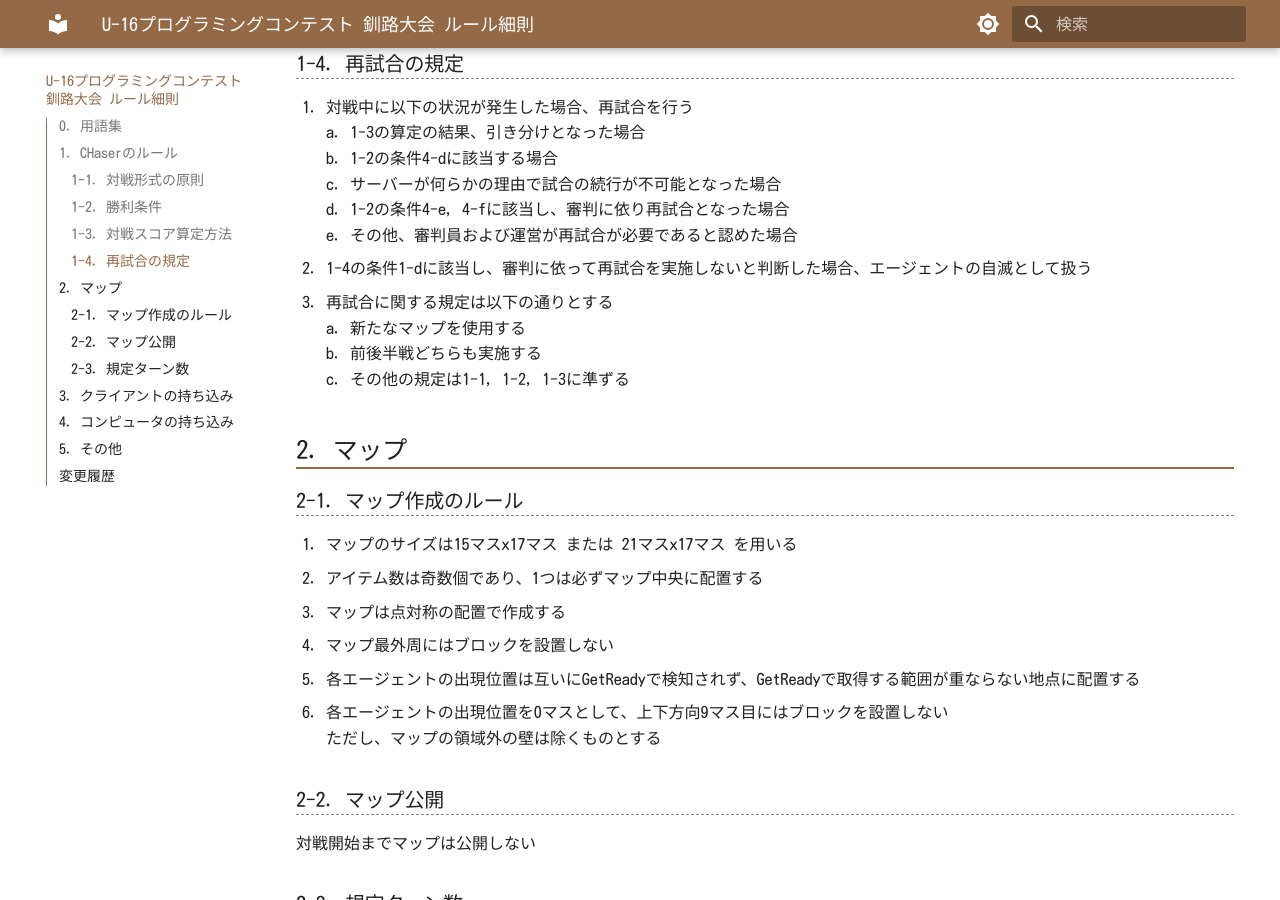
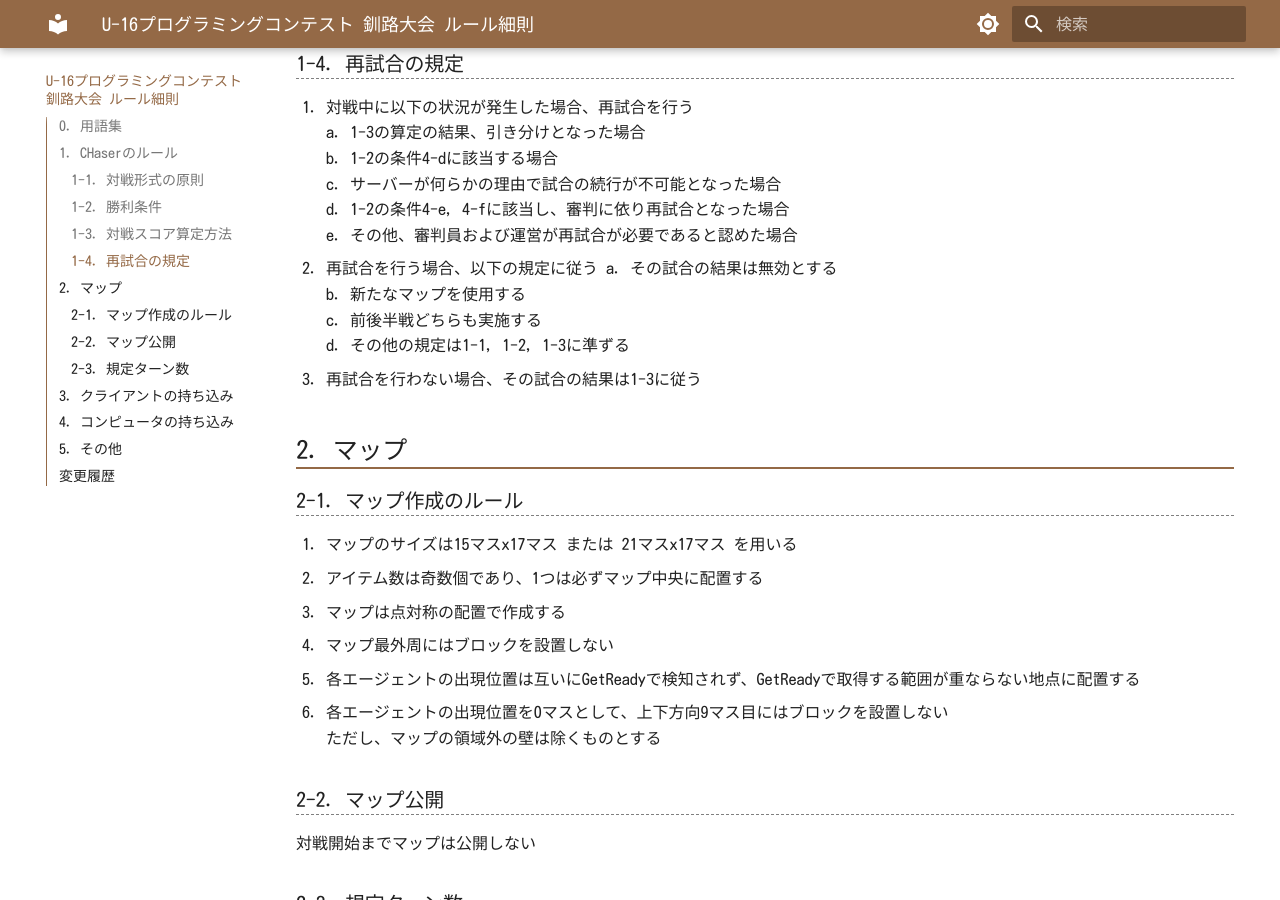
Before and after one commit to KPC-U16/CHaserRuleGuide-Pub, an MkDocs documentation site: the page built from docs/index.md, in a window 1280 px wide and 900 px high, scrolled down 1632 px. Built offline with MkDocs 1.6.1 and Material for MkDocs 9.7.7, drawn with Linux system fonts in a browser that asks for light colours.

Commit message:
Update 1-4 : 再試合を行う場合、行わない場合で規定を整理

```diff
--- a/docs/index.md
+++ b/docs/index.md
@@ -50,11 +50,12 @@
     c. サーバーが何らかの理由で試合の続行が不可能となった場合
     d. 1-2の条件4-e, 4-fに該当し、審判に依り再試合となった場合
     e. その他、審判員および運営が再試合が必要であると認めた場合
-2. 1-4の条件1-dに該当し、審判に依って再試合を実施しないと判断した場合、エージェントの自滅として扱う
-3. 再試合に関する規定は以下の通りとする
-    a. 新たなマップを使用する
-    b. 前後半戦どちらも実施する
-    c. その他の規定は1-1, 1-2, 1-3に準ずる
+2. 再試合を行う場合、以下の規定に従う
+    a. その試合の結果は無効とする
+    b. 新たなマップを使用する
+    c. 前後半戦どちらも実施する
+    d. その他の規定は1-1, 1-2, 1-3に準ずる
+3. 再試合を行わない場合、その試合の結果は1-3に従う
 
 
 ## 2. マップ
```
